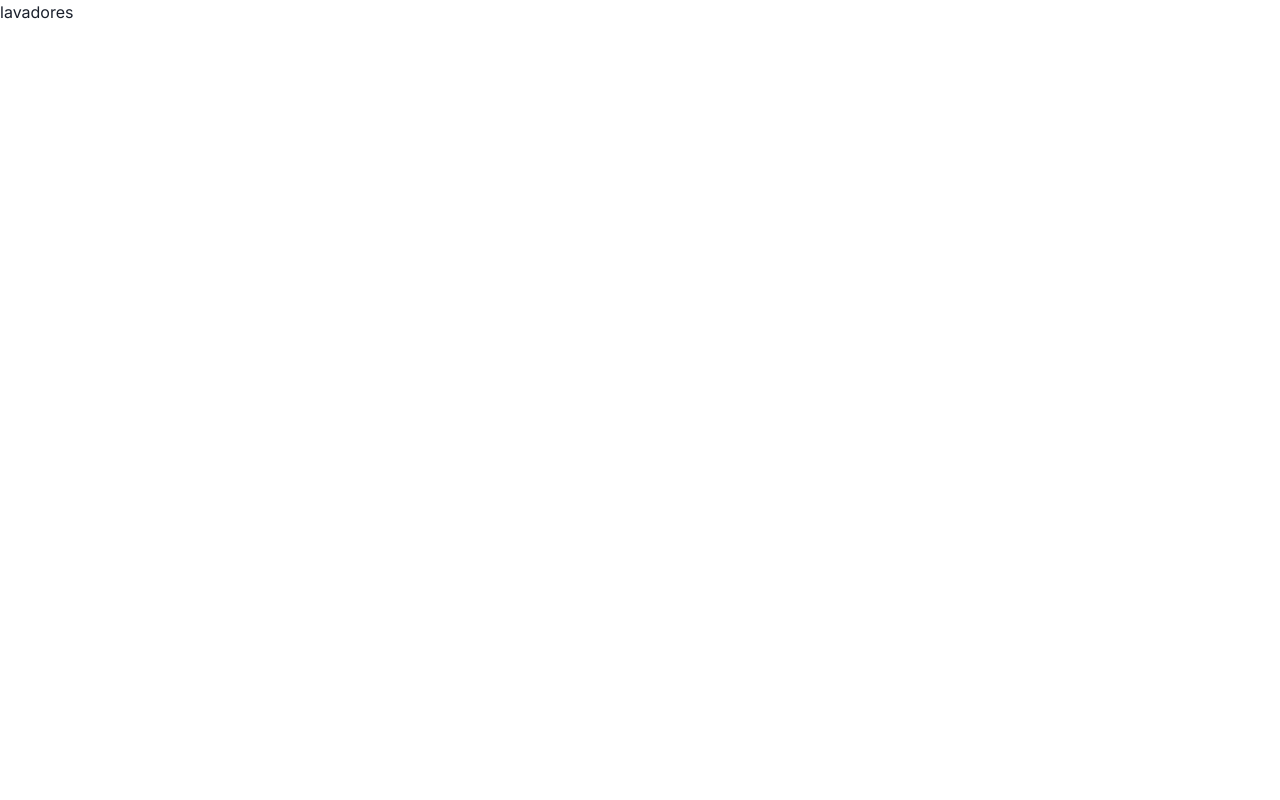
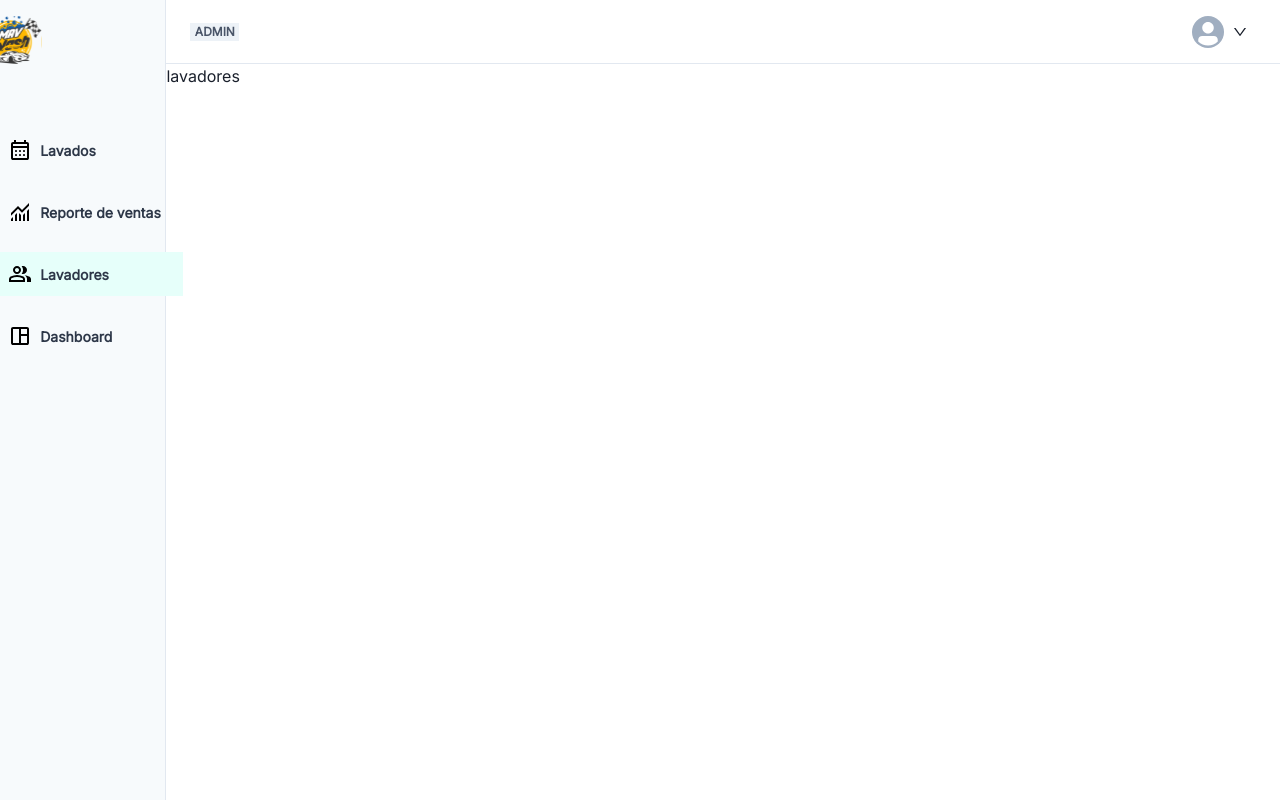
Before and after one commit to Miguel-Ruz/car-wash, a Next.js app in the folder car-wash/: page /lavadores in a window 1280 px wide. Built offline with nearby package versions, Linux system fonts and the light colour scheme.

Commit message:
add/agregue layout general

```diff
--- a/car-wash/src/pages/lavadores.tsx
+++ b/car-wash/src/pages/lavadores.tsx
@@ -1,10 +1,13 @@
 import React from 'react'
+import { DashboardLayout } from '../components'
 
 type Props = {}
 
 const lavadores = (props: Props) => {
   return (
-    <div>lavadores</div>
+    <DashboardLayout>
+      <h1>lavadores</h1>
+    </DashboardLayout>
   )
 }
 
--- a/car-wash/src/pages/lavados.tsx
+++ b/car-wash/src/pages/lavados.tsx
@@ -1,10 +1,13 @@
 import React from 'react'
+import { DashboardLayout } from '../components'
 
 type Props = {}
 
 const lavados = (props: Props) => {
   return (
-    <div>lavados</div>
+    <DashboardLayout>
+      <h1>lavados</h1>
+    </DashboardLayout>
   )
 }
 
--- a/car-wash/src/pages/reportes.tsx
+++ b/car-wash/src/pages/reportes.tsx
@@ -1,10 +1,13 @@
 import React from 'react'
+import { DashboardLayout } from '../components'
 
 type Props = {}
 
 const reportes = (props: Props) => {
   return (
-    <div>reportes</div>
+    <DashboardLayout>
+      <h1>reportes</h1>
+    </DashboardLayout>
   )
 }
 
```
